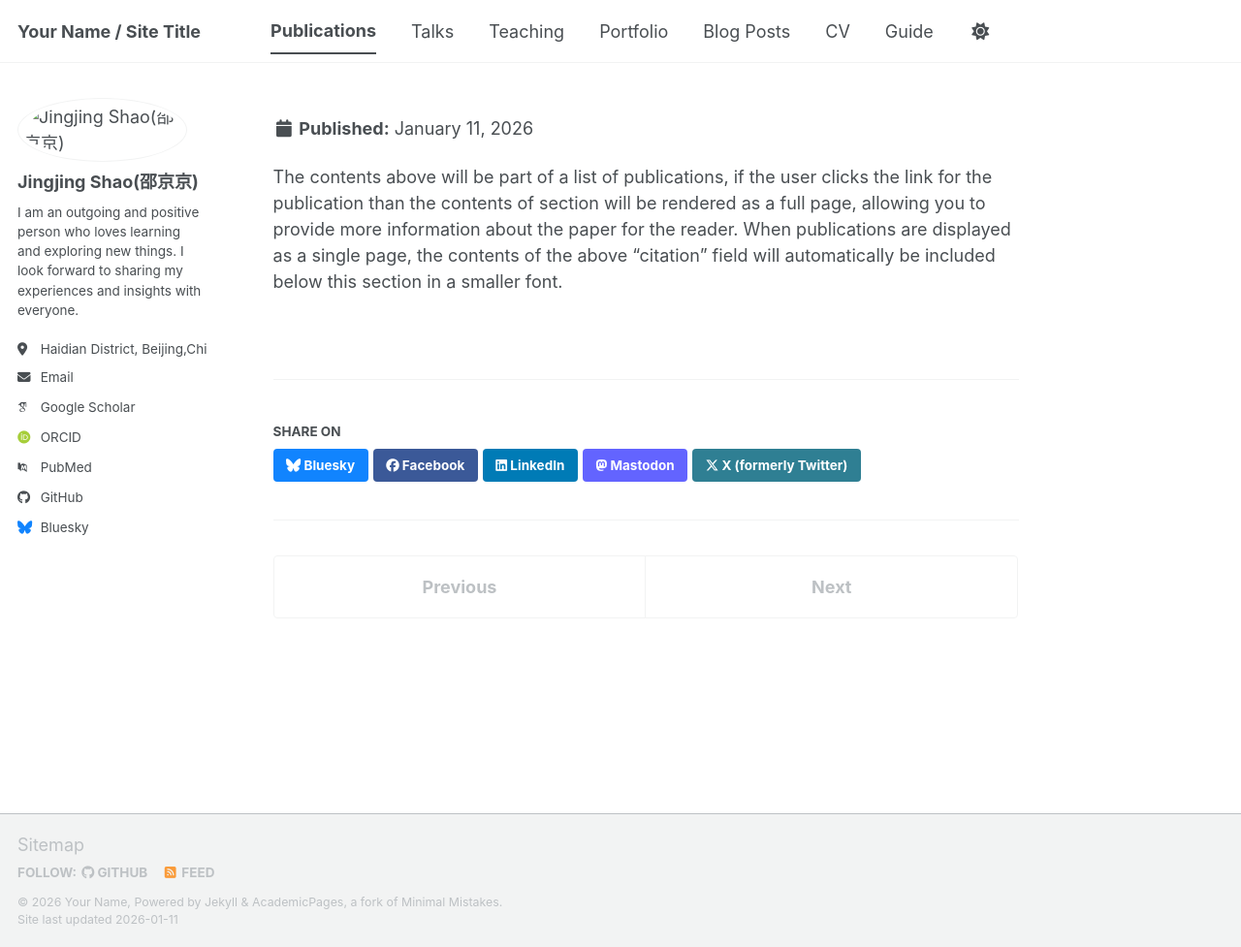
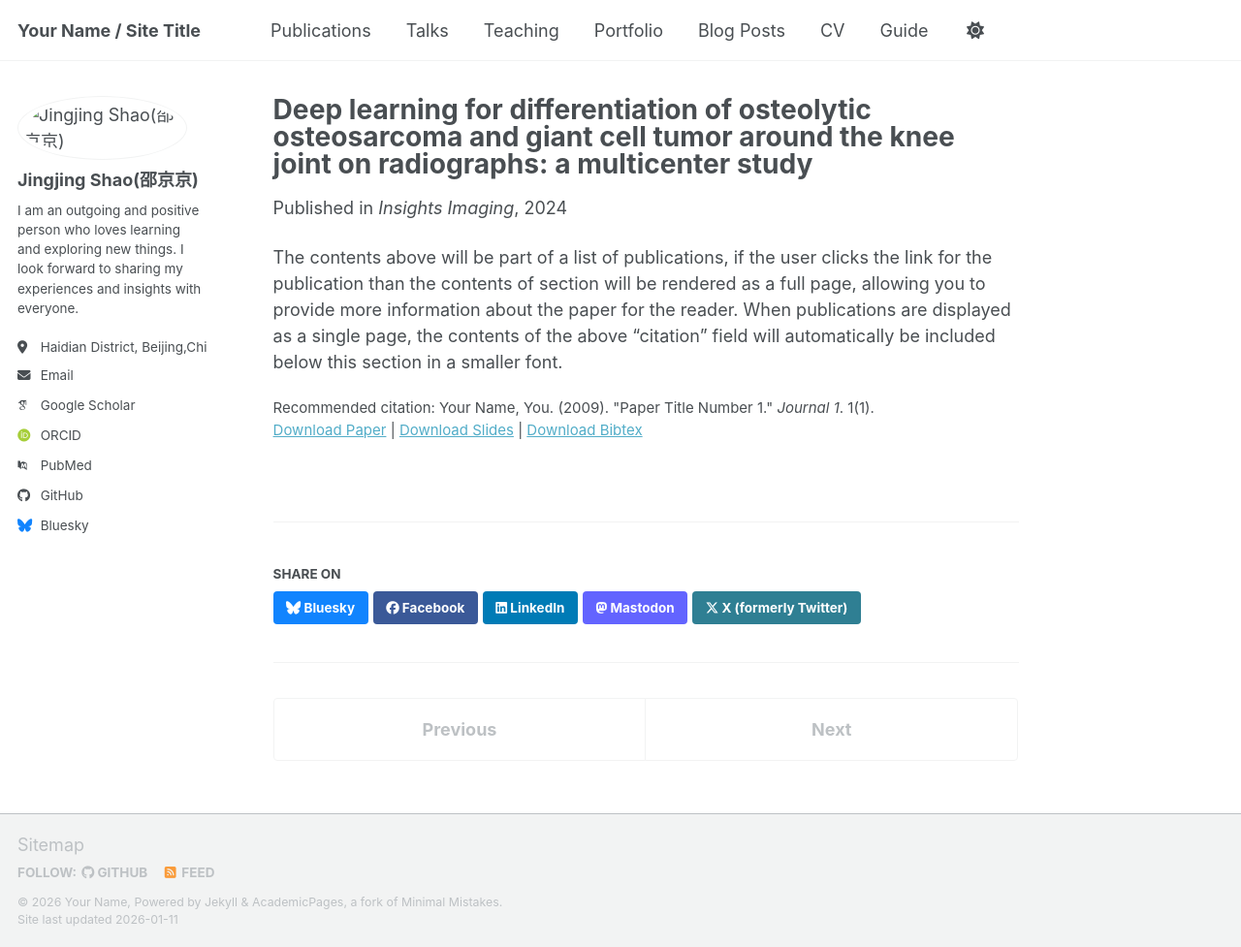
Before and after one commit to shaojingjing1027/shaojingjing1027.github.io, a Jekyll site: the page built from _publications/2009-10-01-paper-title-number-1.md, in a window 1280 px wide and 977 px high. Shown: the whole window at 97% size. Built offline with Jekyll 4.4.1, drawn with Linux system fonts in a browser that asks for light colours; some web fonts are replaced; a script bundle is joined from its source files by our own code; library files that are not in the unit come from our copies; some of the changed lines change nothing that is shown.

Commit message:
Update 2009-10-01-paper-title-number-1.md

```diff
--- a/_publications/2009-10-01-paper-title-number-1.md
+++ b/_publications/2009-10-01-paper-title-number-1.md
@@ -2,7 +2,7 @@
 title: "Deep learning for differentiation of osteolytic osteosarcoma and giant cell tumor around the knee joint on radiographs: a multicenter study"
 collection: publications
 category: manuscripts
-permalink: [publication/2009-10-01-paper-title-number-1](https://pubmed.ncbi.nlm.nih.gov/38321327/)
+permalink: https://pubmed.ncbi.nlm.nih.gov/38321327/
 excerpt: 'This article discusses the use of deep learning methods to differentiate osteolytic osteosarcoma from giant cell tumor of bone on plain radiographs of the knee.'
 date: 2024-02-07
 venue: 'Insights Imaging'
```
